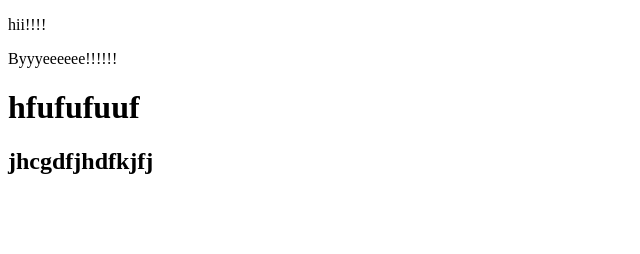
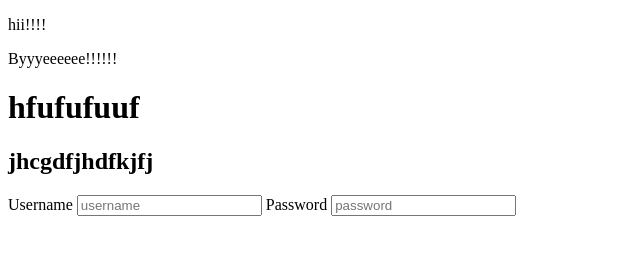
Before and after one commit to apurvagupta26/MileageCalculatorApp, a website: page index.html in a window 1280 px wide. Shown: the whole page, without its empty margins (0-640 px from the left). Drawn offline with Linux system fonts and the light colour scheme.

Commit message:
[CC 8745]|Added login page

```diff
--- a/index.html
+++ b/index.html
@@ -12,5 +12,12 @@
     <h1>hfufufuuf</h1>
     <h2>jhcgdfjhdfkjfj</h2>
 
+    <div id="myLoginForm">
+        <label>Username</label>
+        <input type="text" placeholder="username" >
+        <label>Password</label>
+        <input type="password" placeholder="password">
+    </div>
+
 </body>
 </html>
```
